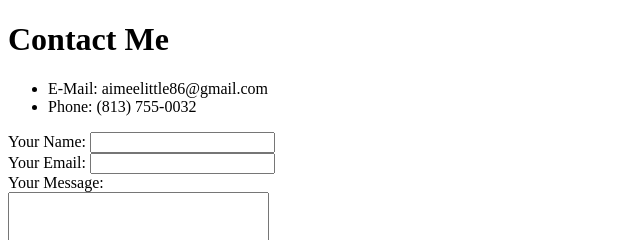
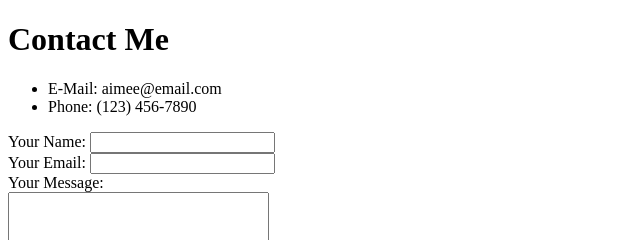
Before and after one commit to ninja-fairy/cv, a plain HTML site: page contact.html in a window 1280 px wide. Shown: the top 240 px of the page, 0-640 px from the left. Drawn offline with Linux system fonts and the light colour scheme.

Commit message:
Update contact.html
Censored real name and email.

```diff
--- a/contact.html
+++ b/contact.html
@@ -7,8 +7,8 @@
     <body>
         <h1>Contact Me</h1>
         <ul>
-            <li>E-Mail: aimeelittle86@gmail.com</li>
-            <li>Phone: (813) 755-0032</li>
+            <li>E-Mail: aimee@email.com</li>
+            <li>Phone: (123) 456-7890</li>
         </ul>
 
         <form action="mailto:aimeelittle86@gmail.com" method="post" enctype="text/plain">
```
